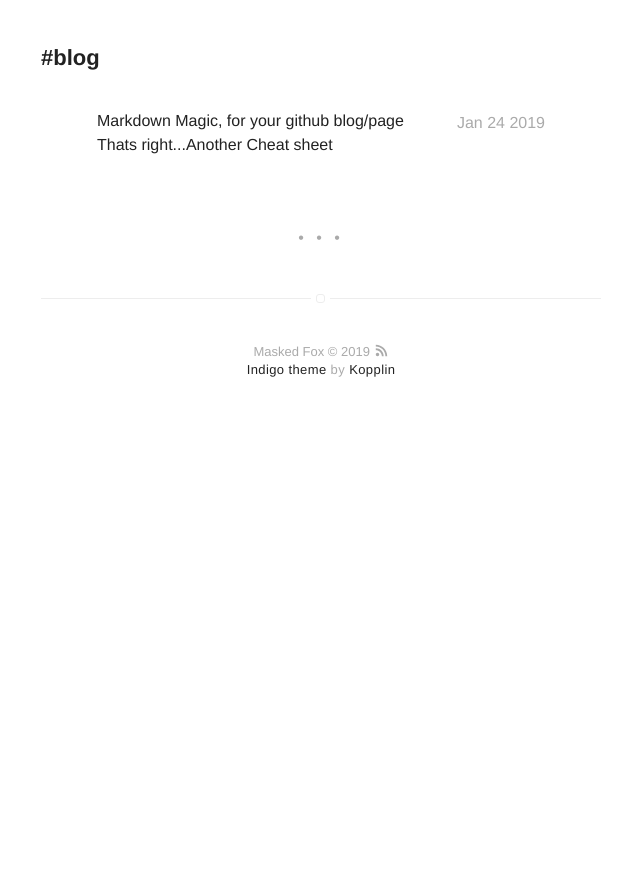
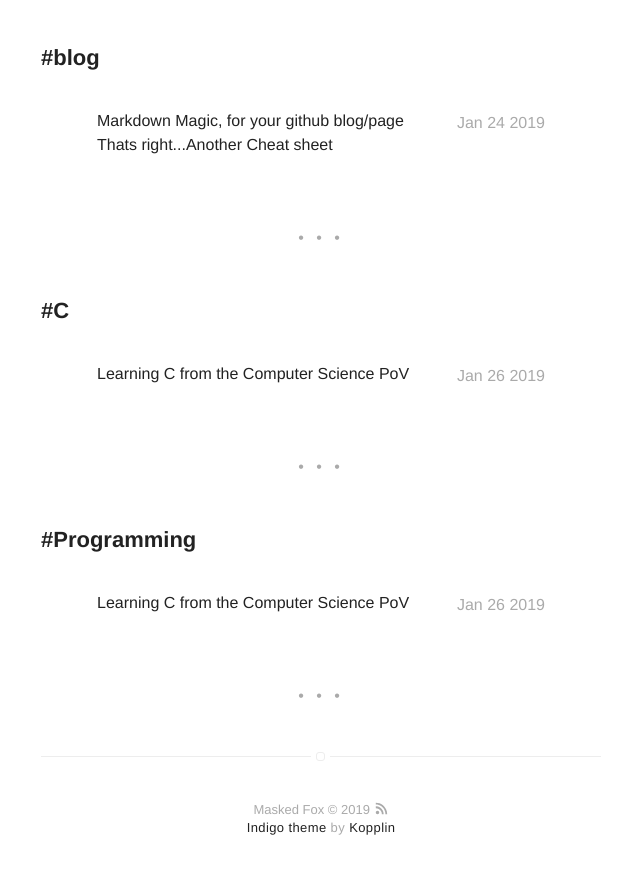
Before and after one commit to MaskedFox/maskedfox.github.io, a Jekyll site: the page built from tags.html, in a window 1280 px wide and 900 px high, scrolled down 3763 px. Shown: the top 874 px of the window, without its empty margins (319-959 px from the left). Built offline with Jekyll 4.4.1, drawn with Linux system fonts in a browser that asks for light colours; before the commit the page ends 4204 px from its top, so only the background shows below that.

Commit message:
Update 2019-01-26-Learning-C.md

```diff
--- a/_posts/2019-01-26-Learning-C.md
+++ b/_posts/2019-01-26-Learning-C.md
@@ -1,3 +1,17 @@
+---
+title: "Learning C from the Computer Science PoV"
+layout: post
+date: 2019-01-26 15:46
+image: /assets/images/markdown.jpg
+headerImage: false
+tag:
+- C
+- Programming
+star: true
+category: blog
+author: MaskedFox
+description: Learning C Programming from a Computer Science Course by EDX
+---
 
 
 # Learning C from the Computer Science PoV
```
